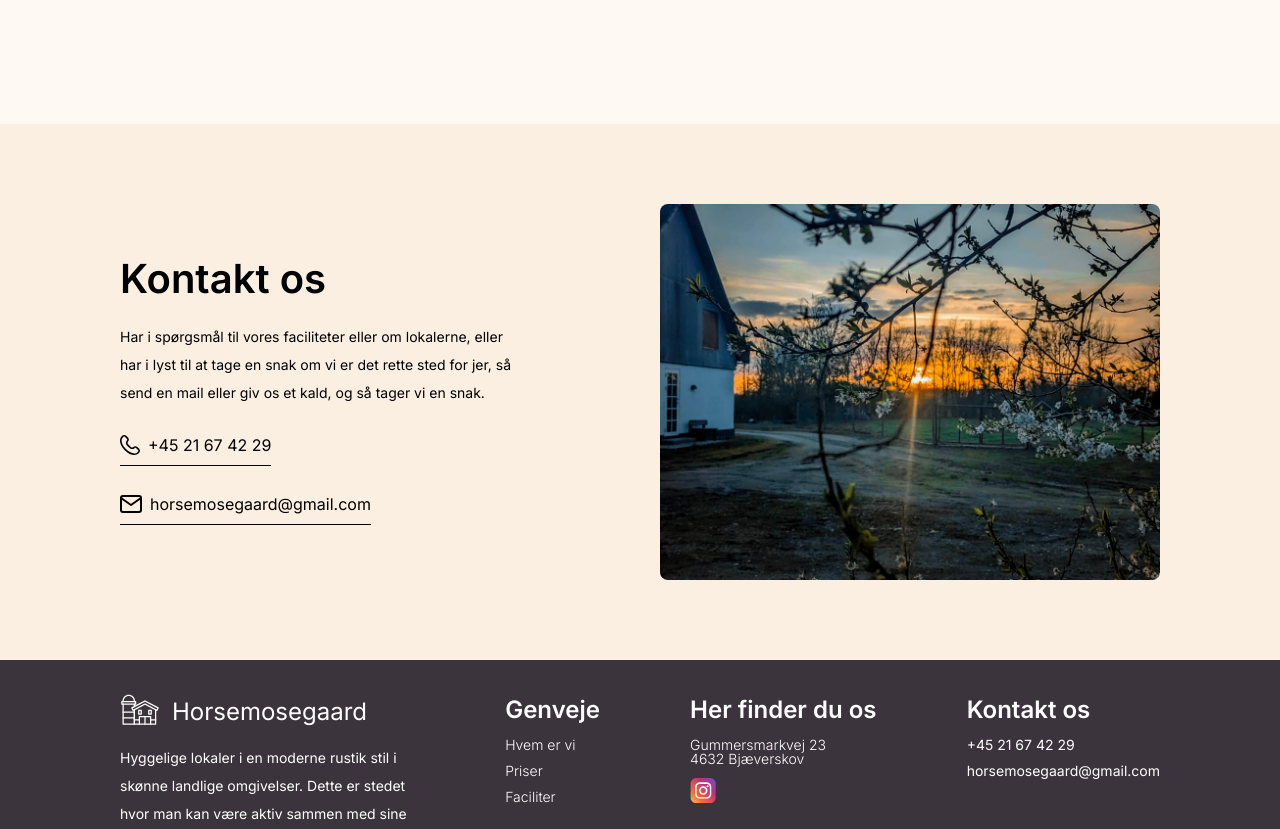
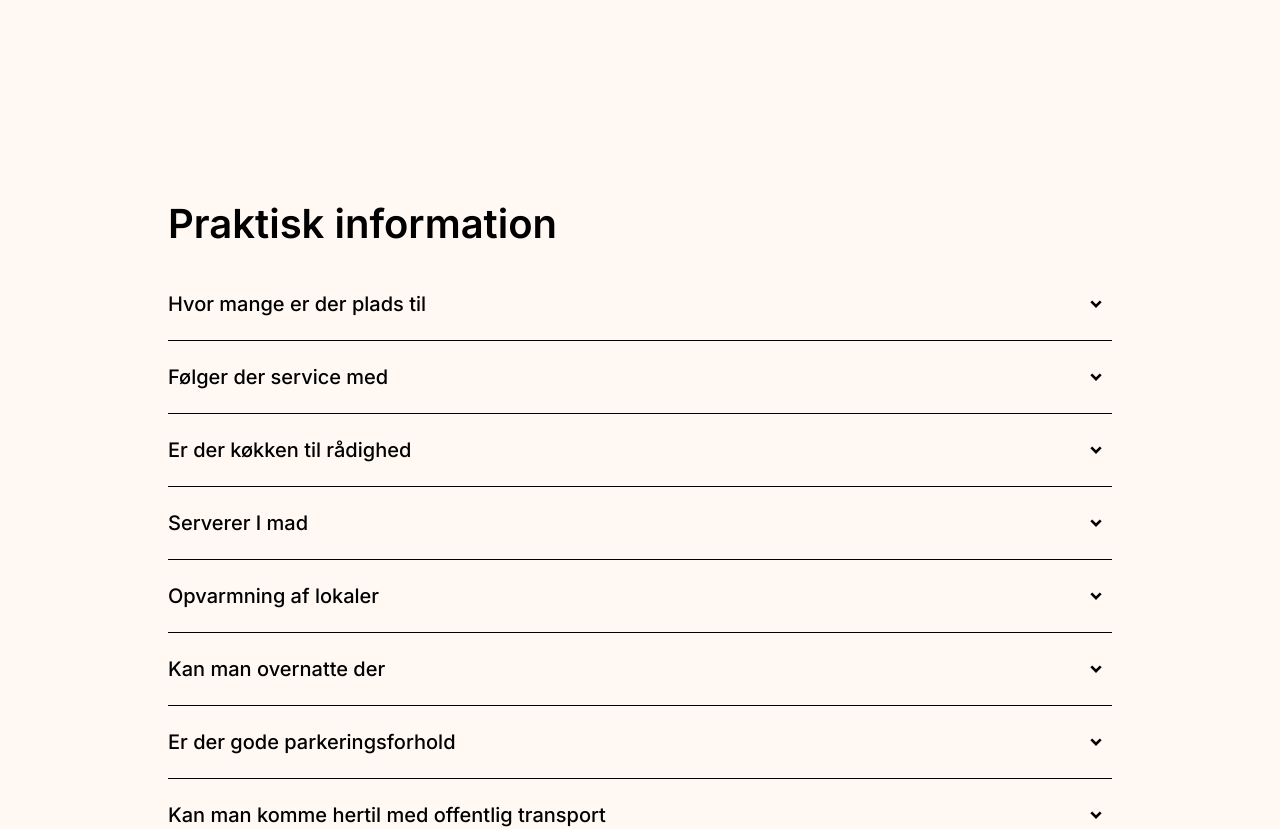
Before and after one commit to emil584c/horsemosegaard-next, a Next.js app: page /faciliteter in a window 1280 px wide. Shown: the part 2220-3049 px from the top of the page. Built offline with nearby package versions, Linux system fonts and the light colour scheme.

Commit message:
accordion section

```diff
--- a/package.json
+++ b/package.json
@@ -12,6 +12,7 @@
     "next": "14.2.2",
     "react": "^18",
     "react-dom": "^18",
+    "react-icons": "^5.3.0",
     "sass": "^1.75.0",
     "swiper": "^11.1.1"
   },
--- /dev/null
+++ b/src/app/components/Accordion.jsx
@@ -0,0 +1,33 @@
+"use client";
+
+import AccordionItem from "./AccordionItem";
+import { useState } from "react";
+
+export default function Accordion(props) {
+  const [activeIndex, setActiveIndex] = useState(null);
+
+  const handleItemClick = (index) => {
+    setActiveIndex((prevIndex) => (prevIndex === index ? null : index));
+  };
+
+  return (
+    <section
+      className={`accordion ${
+        props.backgroundSecondary ? "background-secondary" : ""
+      }`}
+    >
+      <div className="accordion__inner">
+        <h2 className="accordion__title">{props.title}</h2>
+        {props.items.map((item, index) => (
+          <AccordionItem
+            key={index}
+            question={item.title}
+            answer={item.text}
+            isOpen={activeIndex === index}
+            onClick={() => handleItemClick(index)}
+          />
+        ))}
+      </div>
+    </section>
+  );
+}
--- /dev/null
+++ b/src/app/components/AccordionItem.jsx
@@ -0,0 +1,29 @@
+import { RiArrowDropDownLine } from "react-icons/ri";
+import { useRef } from "react";
+
+export default function AccordionItem({ question, answer, isOpen, onClick }) {
+  const contentHeight = useRef();
+  return (
+    <div className="wrapper">
+      <button
+        className={`question-container ${isOpen ? "active" : ""}`}
+        onClick={onClick}
+      >
+        <h4 className="question-content">{question}</h4>
+        <RiArrowDropDownLine className={`arrow ${isOpen ? "active" : ""}`} />
+      </button>
+
+      <div
+        ref={contentHeight}
+        className="answer-container"
+        style={
+          isOpen
+            ? { height: contentHeight.current.scrollHeight }
+            : { height: "0px" }
+        }
+      >
+        <p className="answer-content">{answer}</p>
+      </div>
+    </div>
+  );
+}
--- a/src/app/faciliteter/page.js
+++ b/src/app/faciliteter/page.js
@@ -3,6 +3,7 @@ import SecondaryCover from "../components/SecondaryCover";
 import TextImage from "../components/TextImage";
 import FooterSection from "../components/FooterSection.jsx";
 import ContactSection from "../components/ContactSection.jsx";
+import Accordion from "../components/Accordion.jsx";
 
 export default function Facilities() {
   return (
@@ -121,6 +122,61 @@ export default function Facilities() {
             "Wifi",
           ]}
         />
+        <Accordion
+          title="Praktisk information"
+          backgroundSecondary={false}
+          items={[
+            {
+              title: "Hvor mange er der plads til",
+              text: "Der er plads til 50 siddende gæster på Horsemosegaard.",
+              isOpen: true,
+            },
+            {
+              title: "Følger der service med",
+              text: "Der er fuldt service til 50 gæster, rød, hvidvin og vandglas og så er der div. skåle og fade mv.",
+            },
+            {
+              title: "Er der køkken til rådighed",
+              text: "Der er 2 anretter køkken med ovn, microovn, komfur, køle og fryseskabe + der er mulighed for at sætte grill eller en foodtruck op udenfor.",
+            },
+            {
+              title: "Serverer I mad",
+              text: "Nej man medbringer som udgangspunkt alt selv.",
+            },
+            {
+              title: "Opvarmning af lokaler",
+              text: "Lokalerne opvarmes med el radiatorer.",
+            },
+            {
+              title: "Kan man overnatte der",
+              text: "Nej men vi henviser gerne til steder hvor man kan overnatte. Og så er mulighed for at sætte campingvogn, telt eller autocamper op ved forespørgsel.",
+            },
+            {
+              title: "Er der gode parkeringsforhold",
+              text: " ja, der kan fint holde min. 35 biler i forbindelse med lokalet.",
+            },
+            {
+              title: "Kan man komme hertil med offentlig transport",
+              text: "Nærmeste busstoppested ligger 3 km herfra. Herfra kan man komme til Ringsted, Køge og Solrød bla.",
+            },
+            {
+              title: "Hvor længe før kan jeg aflyse min bookning",
+              text: "Senest 30 dage før ellers opkræves fuld pris",
+            },
+            {
+              title: "Hvor meget af mit depositum får jeg tilbage",
+              text: "Depositum tilbagebetales efter festen, der vil blive modregnet i el forbrug og evt skader, knuste glas mv.",
+            },
+            {
+              title: "Skal jeg selv gøre rent",
+              text: "Rengøring klares som udgangspunkt selv medmindre andet aftales.",
+            },
+            {
+              title: "Hvornår får jeg adgang til lokalet",
+              text: "Vi er meget fleksible omkring dette, så har du brug for at pynte op eller sætte ting af nogle dage før, så finder vi ud af det. Lokalet skal være rengjort og klar kl 20 om søndagen ved weekendleje.",
+            },
+          ]}
+        />
         <ContactSection
           title="Kontakt os"
           text="Har i spørgsmål til vores faciliteter eller om lokalerne, eller har i lyst til at tage en snak om vi er det rette sted for jer, så send en mail eller giv os et kald, og så tager vi en snak."
--- /dev/null
+++ b/src/app/styles/components/Accordion.scss
@@ -0,0 +1,82 @@
+.accordion {
+  &__inner {
+    padding: 80px 40px;
+    max-width: 1024px;
+    margin: 0 auto;
+  }
+
+  &__title {
+    margin-bottom: 24px;
+  }
+
+  .wrapper {
+    overflow: hidden;
+    border-bottom: 1px solid black;
+  }
+
+  .wrapper .question-container {
+    width: 100%;
+    text-align: left;
+    padding: 20px 0px;
+    display: flex;
+    align-items: center;
+    justify-content: space-between;
+    font-weight: 500;
+    font-size: 20px;
+    background: transparent;
+    border: none;
+    cursor: pointer;
+  }
+
+  .question-container.active {
+    color: #1db954;
+    background-image: linear-gradient(
+      90deg,
+      transparent,
+      rgba(0, 0, 0, 0.04),
+      transparent
+    );
+  }
+
+  .wrapper .question-container:hover {
+    background-image: linear-gradient(
+      90deg,
+      transparent,
+      rgba(0, 0, 0, 0.04),
+      transparent
+    );
+  }
+
+  .wrapper .arrow {
+    font-size: 2rem;
+    transition: 0.3s ease-in-out;
+  }
+
+  .arrow.active {
+    rotate: 180deg;
+    color: #1db954;
+  }
+
+  .question-content {
+    font-weight: 500;
+    font-size: 20px;
+  }
+
+  .wrapper .answer-container {
+    transition: height 0.3s ease-in-out;
+  }
+
+  .wrapper .answer-content {
+    padding: 1rem 0;
+    font-size: 16px;
+    max-width: 800px;
+    font-weight: 300;
+  }
+
+  @include break(tablet) {
+    &__inner {
+      padding: 60px 0;
+      max-width: 90%;
+    }
+  }
+}
--- a/src/app/styles/components/all.scss
+++ b/src/app/styles/components/all.scss
@@ -11,3 +11,4 @@
 @import "./SecondaryPriceSection.scss";
 @import "./ContactSection.scss";
 @import "./Buttons.scss";
+@import "./Accordion.scss";
```
Also changed, not shown: src/app/page.js (+57 -0 lines), 1 other file (tests, documents, lock files or other folders).
